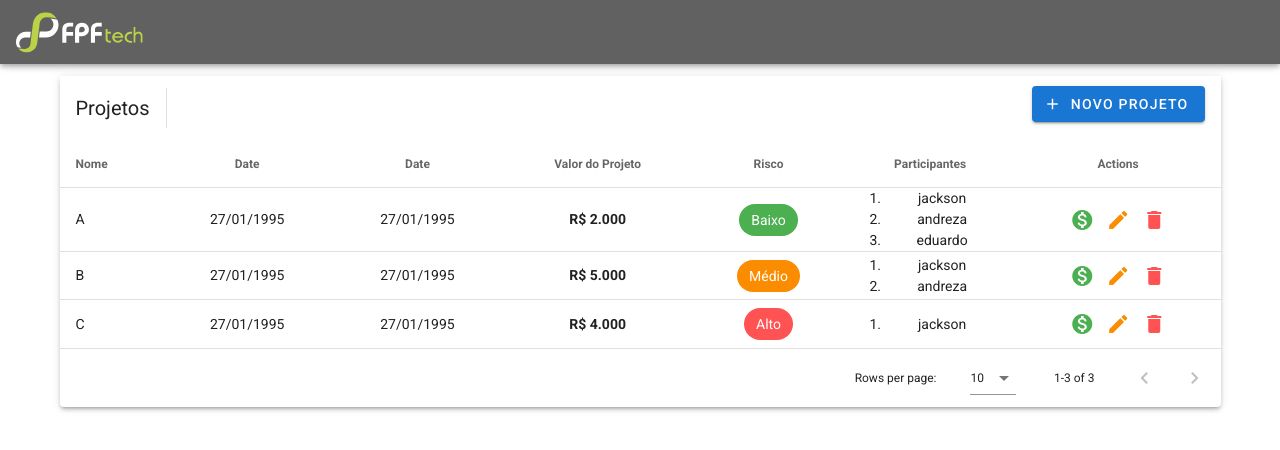
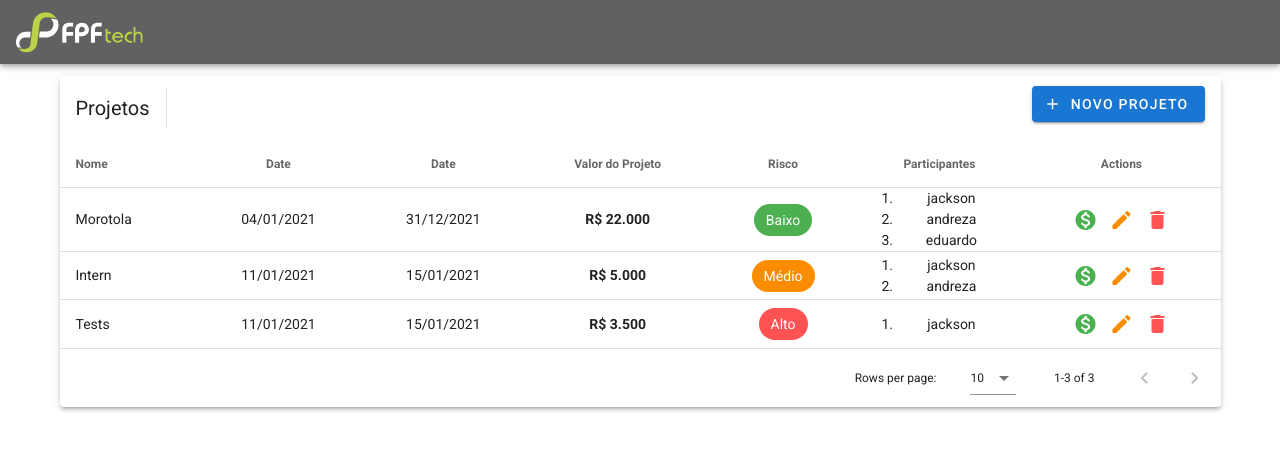
Before and after one commit to jacksonks/teste-fpf-2021, a Vue app: page / in a window 1280 px wide. Shown: the top 450 px of the page. Built offline with nearby package versions, Linux system fonts and the light colour scheme.

Commit message:
refator save and edit projects

```diff
--- a/src/components/Projects.vue
+++ b/src/components/Projects.vue
@@ -10,34 +10,16 @@
           <template v-slot:top>
             <v-toolbar flat>
               <v-toolbar-title>Projetos</v-toolbar-title>
-              <v-divider
-                  class="mx-4"
-                  inset
-                  vertical
-              ></v-divider>
+              <v-divider class="mx-4" inset vertical></v-divider>
               <v-spacer></v-spacer>
-              <v-dialog
-                  v-model="dialog"
-                  max-width="500px"
-              >
+              <v-dialog v-model="dialog" max-width="500px">
                 <template v-slot:activator="{ on, attrs }">
-                  <v-btn
-                      color="primary"
-                      dark
-                      class="mb-2"
-                      v-bind="attrs"
-                      v-on="on"
-                  >
-                    <v-icon left>add</v-icon>
-                    Novo Projeto
-                  </v-btn>
+                  <v-btn color="primary" dark class="mb-2" v-bind="attrs" v-on="on"><v-icon left>add</v-icon>Novo Projeto</v-btn>
                 </template>
-
                 <v-card>
                   <v-card-title>
                     <span class="headline">{{ formTitle }}</span> <v-spacer /> <v-btn fab text @click="close"> <v-icon>close</v-icon> </v-btn>
                   </v-card-title>
-
                   <v-card-text>
                     <v-container>
                       <v-row>
@@ -116,7 +98,6 @@
                               @click:append-outer="addPerson()"
                           ></v-text-field>
                         </v-col>
-
                         <div v-if="editedItem.persons.length > 0">
                           <span>Participantes:</span>
                           <ul>
@@ -127,27 +108,13 @@
                       </v-row>
                     </v-container>
                   </v-card-text>
-
                   <v-card-actions>
                     <v-spacer/>
-                    <v-btn
-                        v-if="editedIndex === -1"
-                        color="success"
-                        @click="save"
-                    >
-                      Salvar
-                    </v-btn>
-                    <v-btn
-                        v-else
-                        color="warning"
-                        @click="edit"
-                    >
-                      Editar
-                    </v-btn>
+                    <v-btn v-if="editedIndex === -1" color="success" @click="save">Salvar</v-btn>
+                    <v-btn v-else color="warning" @click="edit">Editar</v-btn>
                   </v-card-actions>
                 </v-card>
               </v-dialog>
-
               <v-dialog v-model="dialogDelete" max-width="300">
                 <v-card>
                   <v-card-title class="headline">Deletar este Projeto ?</v-card-title>
@@ -158,7 +125,6 @@
                   </v-card-actions>
                 </v-card>
               </v-dialog>
-
               <v-dialog v-model="dialogCalc" max-width="500">
                 <v-card>
                   <v-card-title class="headline">Calcular Investimento</v-card-title>
@@ -236,20 +202,12 @@
               <span>Deletar</span>
             </v-tooltip>
           </template>
-
           <template v-slot:item.risk="{ item }">
-            <v-chip
-                :color="item.risk === 0 ? 'green' : item.risk === 1 ? 'warning' : 'error'"
-                dark
-            >
-              {{ item.risk === 0 ? 'Baixo' : item.risk === 1 ? 'Médio' : 'Alto' }}
-            </v-chip>
+            <v-chip :color="item.risk === 0 ? 'green' : item.risk === 1 ? 'warning' : 'error'" dark>{{ item.risk === 0 ? 'Baixo' : item.risk === 1 ? 'Médio' : 'Alto' }}</v-chip>
           </template>
-
           <template v-slot:item.money="{ item }">
            <strong>R$ {{item.money}}</strong>
           </template>
-
           <template v-slot:item.persons="{ item }">
             <div v-if="item.persons.length > 0">
               <ol>
@@ -257,7 +215,6 @@
               </ol>
             </div>
           </template>
-
         </v-data-table>
       </v-col>
     </v-row>
@@ -327,55 +284,51 @@ export default {
     initialize () {
       this.desserts = [
         {
-          name: 'A',
+          name: 'Morotola',
           risk: 0,
-          startDate: '27/01/1995',
-          endDate: '27/01/1995',
-          money: '2.000',
+          startDate: '04/01/2021',
+          endDate: '31/12/2021',
+          money: '22.000',
           persons: ['jackson', 'andreza', 'eduardo'],
           investment: undefined,
           returnValue: 0,
         },
         {
-          name: 'B',
+          name: 'Intern',
           risk: 1,
-          startDate: '27/01/1995',
-          endDate: '27/01/1995',
+          startDate: '11/01/2021',
+          endDate: '15/01/2021',
           money: '5.000',
           persons: ['jackson', 'andreza'],
           investment: undefined,
           returnValue: 0,
         },
         {
-          name: 'C',
+          name: 'Tests',
           risk: 2,
-          startDate: '27/01/1995',
-          endDate: '27/01/1995',
-          money: '4.000',
+          startDate: '11/01/2021',
+          endDate: '15/01/2021',
+          money: '3.500',
           persons: ['jackson'],
           investment: undefined,
           returnValue: 0,
         },
       ]
     },
-
     handleEnter(e) {
       if (e.key === 'Enter') {
         this.addPerson()
       }
     },
-
     addPerson(){
       this.editedItem.persons.push(this.person)
       this.person =  undefined
     },
-
     editItem (item) {
       this.editedIndex = this.desserts.indexOf(item)
       this.editedItem = Object.assign({}, item)
       this.dialog = true
     },
-
     calculate(){
       if(Number(this.editedItem.investment) < Number(this.editedItem.money)){
         alert('Error: o valor a ser investido não pode ser menor que o valor do projeto')
@@ -390,24 +343,20 @@ export default {
         Object.assign(this.desserts[this.editedIndex], this.editedItem)
       }
     },
-
     calcItem(item){
       this.editedIndex = this.desserts.indexOf(item)
       this.editedItem = Object.assign({}, item)
       this.dialogCalc = true
     },
-
     deleteItem (item) {
       this.editedIndex = this.desserts.indexOf(item)
       this.editedItem = Object.assign({}, item)
       this.dialogDelete = true
     },
-
     deleteItemConfirm () {
       this.desserts.splice(this.editedIndex, 1)
       this.closeDelete()
     },
-
     close () {
       this.dialog = false
       this.$nextTick(() => {
@@ -415,7 +364,6 @@ export default {
         this.editedIndex = -1
       })
     },
-
     closeDelete () {
       this.dialogDelete = false
       this.$nextTick(() => {
@@ -423,22 +371,12 @@ export default {
         this.editedIndex = -1
       })
     },
-
     save () {
-      if (this.editedIndex > -1) {
-        Object.assign(this.desserts[this.editedIndex], this.editedItem)
-      } else {
-        this.desserts.push(this.editedItem)
-      }
+      this.desserts.push(this.editedItem)
       this.close()
     },
-
     edit () {
-      if (this.editedIndex > -1) {
-        Object.assign(this.desserts[this.editedIndex], this.editedItem)
-      } else {
-        this.desserts.push(this.editedItem)
-      }
+      Object.assign(this.desserts[this.editedIndex], this.editedItem)
       this.close()
     },
   },
```
